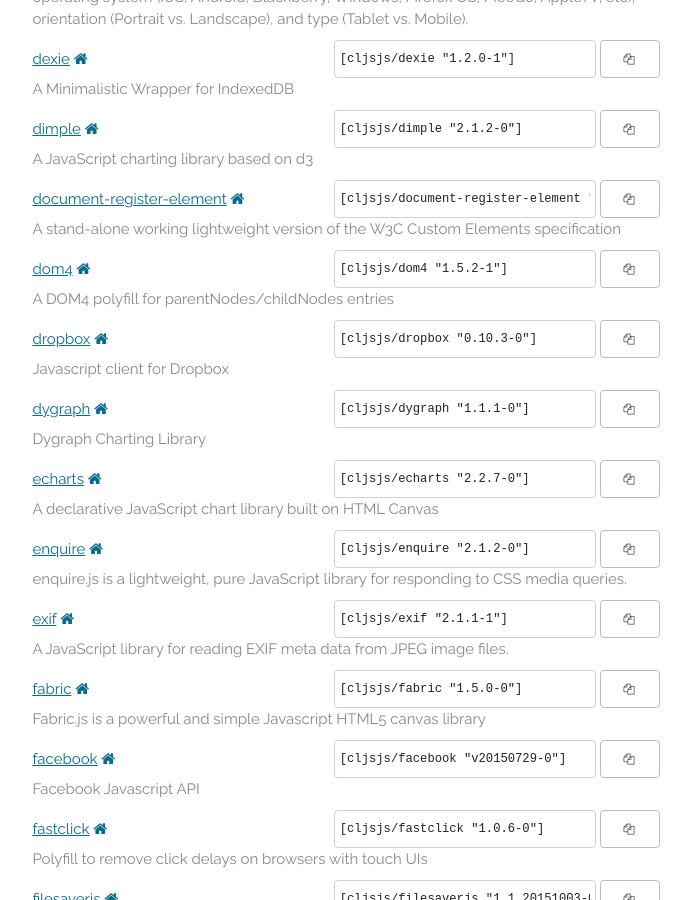
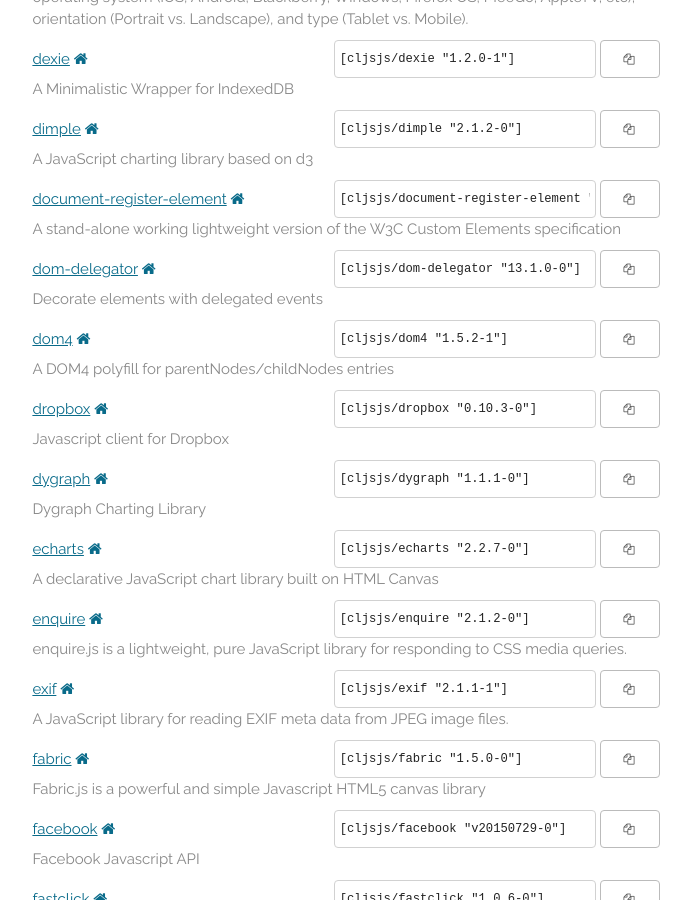
Before and after one commit to cljsjs/cljsjs.github.io, a Jekyll site: the page built from index.markdown, in a window 1280 px wide and 900 px high, scrolled down 3258 px. Shown: the whole window, without its empty margins (294-985 px from the left). Built offline with Jekyll 4.4.1, drawn with Linux system fonts in a browser that asks for light colours; nearby versions of some CDN libraries; comment, search, counter and statistics services are not loaded.

Commit message:
Automatic update

```diff
--- a/_includes/packages.html
+++ b/_includes/packages.html
@@ -292,6 +292,15 @@
       <button data-clipboard-text='[cljsjs/document-register-element "0.5.3-1"]'><i class="fa fa-copy"></i></button>
     </span>
     <p class="description">A stand-alone working lightweight version of the W3C Custom Elements specification</p>
+  </li>
+  <li>
+    <a href="https://clojars.org/cljsjs/dom-delegator">dom-delegator</a>
+    <a href="https://github.com/Raynos/dom-delegator" target="new"><i class="fa fa-home"></i></a>
+    <span class="clojars">
+      <input type="text" value='[cljsjs/dom-delegator "13.1.0-0"]'/>
+      <button data-clipboard-text='[cljsjs/dom-delegator "13.1.0-0"]'><i class="fa fa-copy"></i></button>
+    </span>
+    <p class="description">Decorate elements with delegated events</p>
   </li>
   <li>
     <a href="https://clojars.org/cljsjs/dom4">dom4</a>
```
